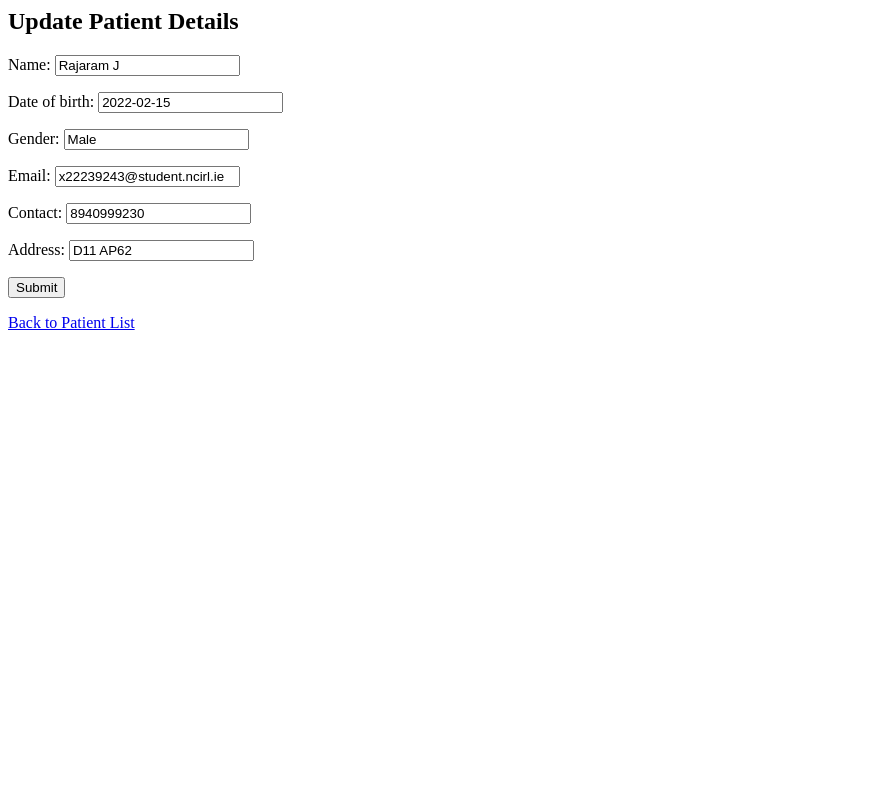
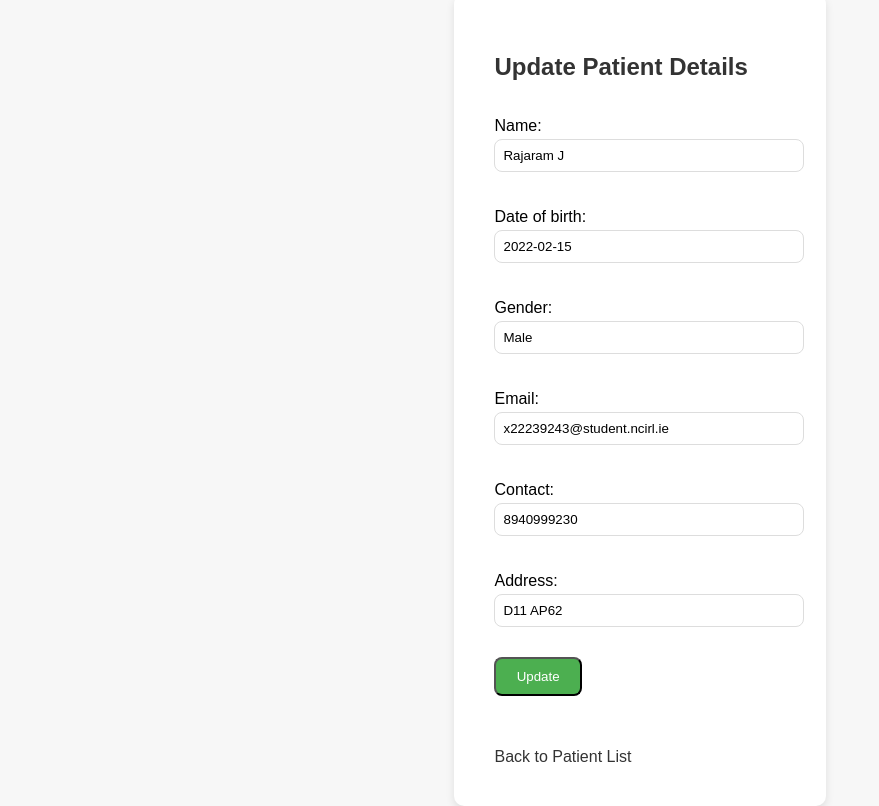
Before and after one commit to Rajaram-Jagadeeswaran/Healthcare_System, a Django app: page /patients/update/8/ in a window 1280 px wide. Shown: the whole page, without its empty margins (0-879 px from the left). Before the commit the page ends 330 px from the top, so only its background shows below. Run offline with Django 3.2, Linux system fonts and the light colour scheme; a user stored in the database is signed in; data comes from the database, SQL or seed files in the repository.

Commit message:
new version 2.5

```diff
--- a/hospital/templates/patients/patient_update_form.html
+++ b/hospital/templates/patients/patient_update_form.html
@@ -1,7 +1,72 @@
-<h2>Update Patient Details</h2>
-<form method="POST">
-    {% csrf_token %}
-    {{ form.as_p }}
-    <input type="submit" name="Update">
-</form>
-<a href="{% url 'hospital:patient_list' %}">Back to Patient List</a>
+<!DOCTYPE html>
+<html lang="en">
+<head>
+    <meta charset="UTF-8">
+    <meta name="viewport" content="width=device-width, initial-scale=1.0">
+    <style>
+        body {
+            font-family: Arial, sans-serif;
+            background-color: #f7f7f7;
+            display: flex;
+            justify-content: center;
+            align-items: center;
+            height: 100vh;
+            margin: 0;
+        }
+        .update-patient-details-container {
+            background-color: #ffffff;
+            padding: 40px;
+            border-radius: 10px;
+            box-shadow: 0 4px 8px rgba(0, 0, 0, 0.1);
+            text-align: left;
+        }
+        .update-patient-details-container h2 {
+            margin-bottom: 20px;
+            color: #333333;
+        }
+        .update-patient-details-form {
+            display: flex;
+            flex-direction: column
+        }
+        .update-patient-details-form input {
+            width: 100%;
+            padding: 8px;
+            margin: 4px 0;
+            border-radius: 8px;
+            border: 1px solid #ddd;
+        }
+        .update-patient-details-form button {
+            width: 30%;
+            padding: 10px;
+            margin: 10px 0;
+            border-radius: 8px;
+            background-color: #4CAF50;
+            color: #ffffff;
+            cursor: pointer;
+        }
+        .update-patient-details-form button:hover {
+            background-color: #45a049;
+        }
+        .back-link {
+            margin-top: 10px;
+            display: block;
+            text-decoration: none;
+            color: #333333;
+        }
+    </style>
+</head>
+<body>
+    <div class="update-patient-details-container">
+        <h2>Update Patient Details</h2>
+        <form class="update-patient-details-form" method="POST">
+            {% csrf_token %}
+            {{ form.as_p }}
+            <div>
+                <button type="submit">Update</button>
+            </div>
+            <p></p>
+        </form>
+        <a class="back-link" href="{% url 'hospital:patient_list' %}">Back to Patient List</a>
+    </div>
+</body>
+</html>
--- a/hospital/views.py
+++ b/hospital/views.py
@@ -9,6 +9,7 @@ from .forms import HealthRecordForm, PatientUpdateForm
 def home(request):
    return render(request, 'patients/index.html')
 
+@login_required
 def patient_list(request):
     user = request.user
     patients = Patient.objects.filter(user=user)
@@ -30,6 +31,7 @@ def update_patient(request, user_id):
 
     return render(request, 'patients/patient_update_form.html', {'form': form, 'patient': patient})
 
+@login_required
 def health_record_list(request, user_id):
     user = request.user
     health_records = HealthRecord.objects.filter(user=user)
@@ -37,9 +39,11 @@ def health_record_list(request, user_id):
     print(health_records)
     return render(request, 'patients/health_record_list.html', {'user': user, 'health_records': health_records})
 
+@login_required
 def new(request):
     return render(request, 'patients/health_record_create_form.html', {'form': HealthRecordForm})
 
+@login_required
 def health_record_create(request, user_id):
     user = request.user
     health_records = HealthRecord.objects.filter(user=user)
```
Also changed, not shown: hospital/templates/patients/health_record_create_form.html (+72 -7 lines).
